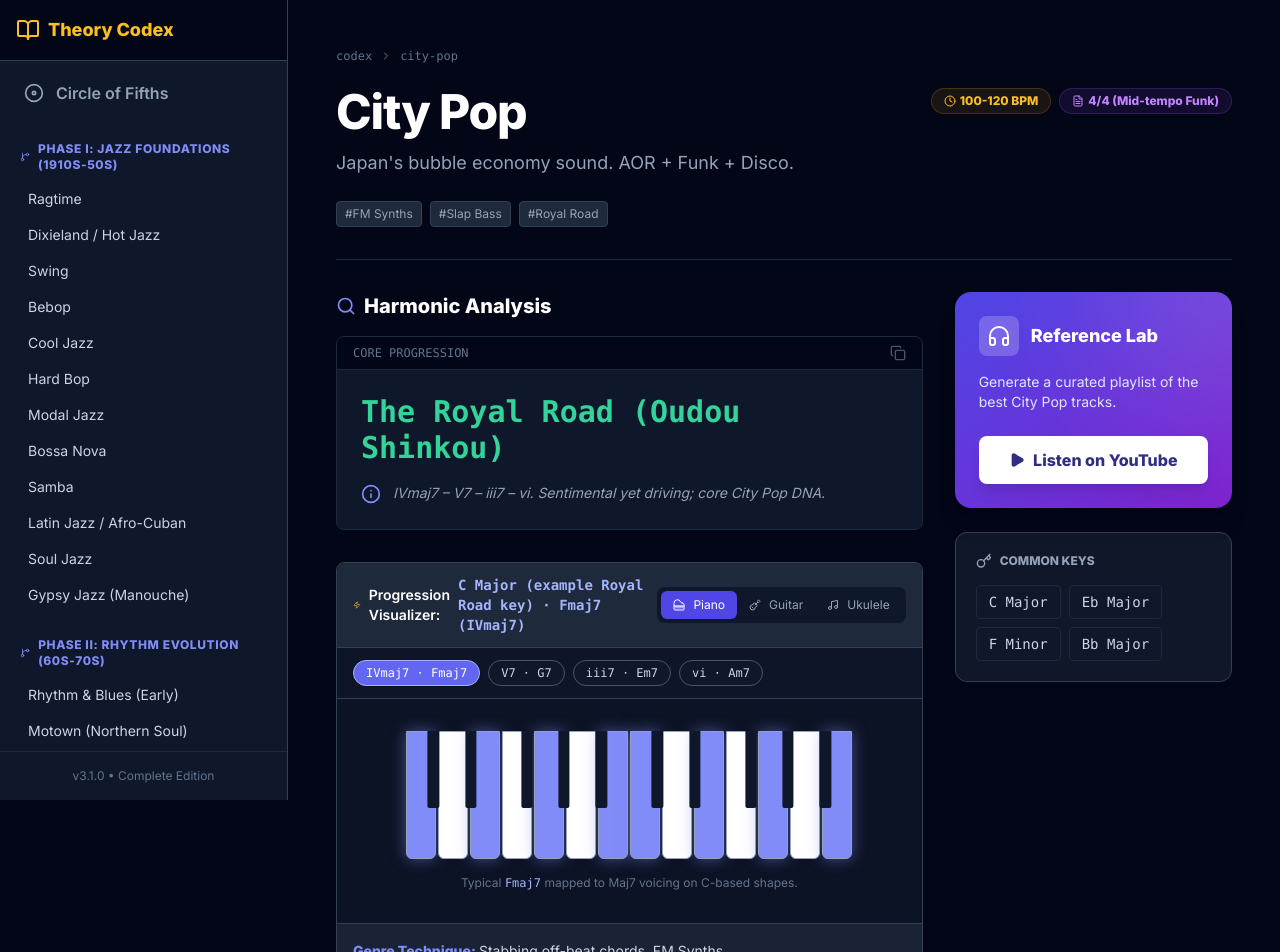
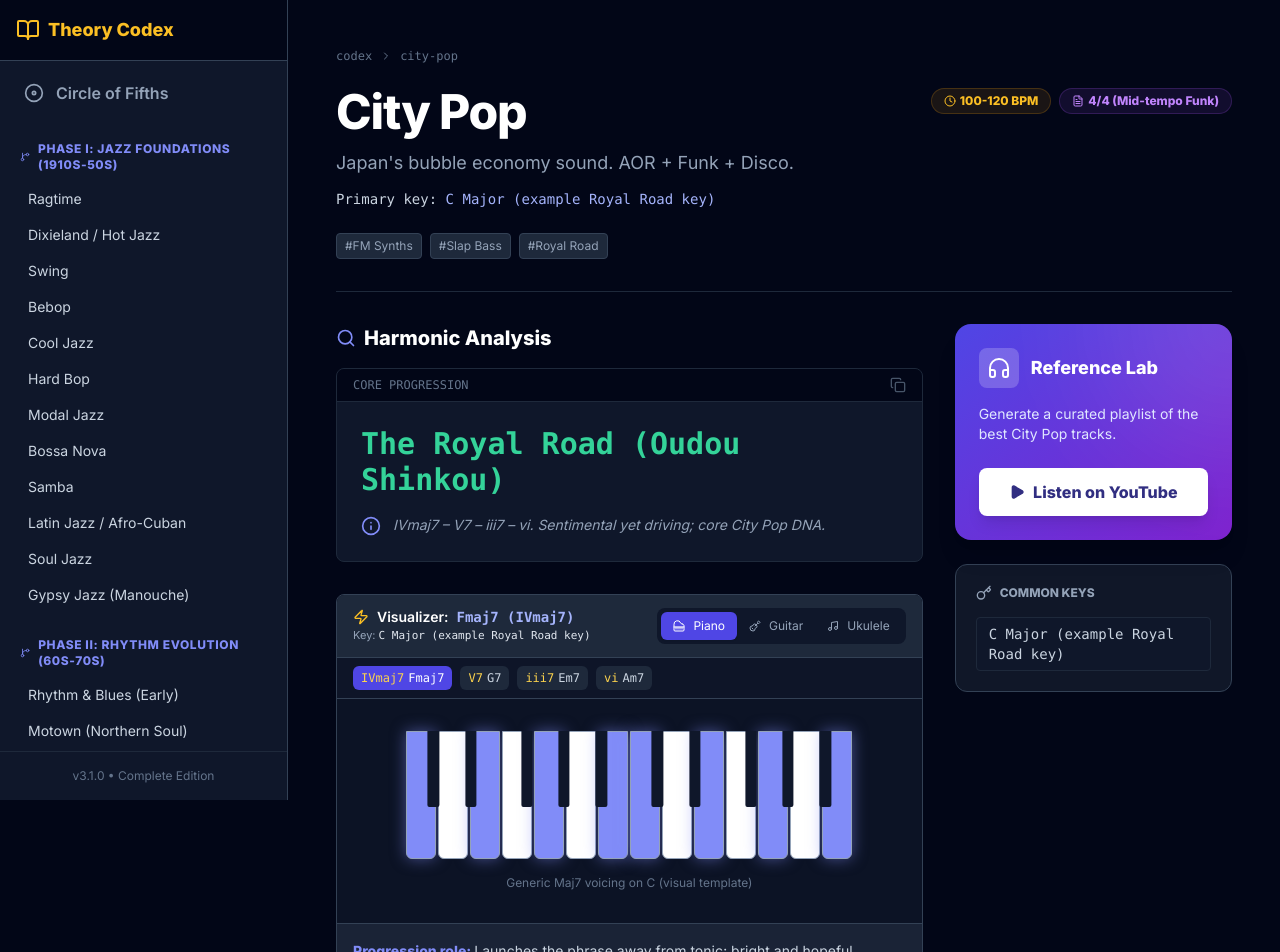
Before and after one commit to melovagabond/Music_Theory_Codex, a React (Vite) app: page / in a window 1280 px wide. Shown: the top 952 px of the page. Built offline with nearby package versions, Linux system fonts and the light colour scheme.

Commit message:
updated visual handling of chord progressions

```diff
--- a/src/App.tsx
+++ b/src/App.tsx
@@ -23,30 +23,35 @@ const chordShapes: Record<string, { piano: number[], guitar: number[], uke: numb
 };
 
 interface ProgressionChord {
-  degree: string;       // "I", "VI7", "ii7", "bII7"
-  symbol: string;       // "C", "A7", "Dm7", "Db7"
-  shape: keyof typeof chordShapes; // "Maj7" | "min7" | "Dom7" | ...
-  note?: string;        // optional short explanation
+  degree: string;   // e.g. "I", "ii7", "IVmaj7"
+  symbol: string;   // e.g. "Cmaj7"
+  shape: string;    // e.g. "Maj7", "min7", "Dom7" (maps to chordShapes)
+  note: string;     // human description of what it does
 }
+
 interface Genre {
   id: string;
   name: string;
   bpm: string;
   timing: string;
   description: string;
-  progression: string;         // keeps your pretty text version
-  progressionNote: string;     // long-form explanation
-  progressionChords: ProgressionChord[];  // NEW
-  key: string;                 // e.g. "C Major"
+
+  // NEW (but optional so older entries don't break):
+  key?: string;                      // e.g. "C Major", "F Minor"
+  progression: string;               // your existing string, e.g. "ii7 – V7 – Imaj7"
+  progressionNote: string;
+  progressionChords?: ProgressionChord[];
+
   instruments: {
     piano: string;
     guitar: string;
     ukulele: string;
     [key: string]: string;
   };
-  visual_chord: string;        // you can leave this for a default
+  visual_chord: string;              // keeps working as a fallback
   key_traits: string[];
 }
+
 
 interface Phase {
   id: string;
@@ -1402,32 +1407,54 @@ const Sidebar = ({ activeView, setActiveView, activeGenre, setActiveGenre, mobil
 
 const InstrumentVisualizer = ({ genre }: { genre: Genre }) => {
   const [activeTab, setActiveTab] = useState<'piano' | 'guitar' | 'uke'>('piano');
-  const [activeChordIndex, setActiveChordIndex] = useState(0);
-
-  const fallbackShape = "Maj7" as keyof typeof chordShapes;
-  const progression = genre.progressionChords && genre.progressionChords.length > 0
-    ? genre.progressionChords
-    : [{ degree: "—", symbol: "N/A", shape: genre.visual_chord as keyof typeof chordShapes }];
-
-  const current = progression[activeChordIndex] || progression[0];
-  const chordData = chordShapes[current.shape] || chordShapes[fallbackShape];
+
+  // Use detailed progression if available, otherwise a simple fallback
+  const steps: ProgressionChord[] =
+    genre.progressionChords && genre.progressionChords.length > 0
+      ? genre.progressionChords
+      : [
+          {
+            degree: 'I',
+            symbol: genre.visual_chord || 'Cmaj7',
+            shape: genre.visual_chord || 'Maj7',
+            note: 'Generic reference voicing for this style.',
+          },
+        ];
+
+  const [activeStepIndex, setActiveStepIndex] = useState(0);
+  const currentStep = steps[activeStepIndex];
+
+  // Map chord "shape" (Maj7, min7, Dom7, etc.) to an instrument-agnostic voicing
+  const chordData =
+    chordShapes[currentStep.shape] ||
+    chordShapes[genre.visual_chord] ||
+    chordShapes['Maj7'];
 
   const tabs = [
-    { id: 'piano', label: 'Piano', icon: Piano },
-    { id: 'guitar', label: 'Guitar', icon: Guitar },
-    { id: 'uke', label: 'Ukulele', icon: Music },
-  ] as const;
+    { id: 'piano' as const, label: 'Piano', icon: Piano },
+    { id: 'guitar' as const, label: 'Guitar', icon: Guitar },
+    { id: 'uke' as const, label: 'Ukulele', icon: Music },
+  ];
 
   return (
     <div className="mt-6 border border-slate-700 rounded-lg overflow-hidden bg-slate-800/30">
+      {/* Header */}
       <div className="bg-slate-800 px-4 py-3 flex items-center justify-between border-b border-slate-700">
-        <h3 className="text-sm font-semibold text-white flex items-center gap-2">
-          <Zap className="h-4 w-4 text-amber-400" />
-          Progression Visualizer:
-          <span className="font-mono text-indigo-300">
-            {genre.key} · {current.symbol} ({current.degree})
-          </span>
-        </h3>
+        <div className="flex flex-col">
+          <h3 className="text-sm font-semibold text-white flex items-center gap-2">
+            <Zap className="h-4 w-4 text-amber-400" />
+            Visualizer:
+            <span className="font-mono text-indigo-300">
+              {currentStep.symbol} ({currentStep.degree})
+            </span>
+          </h3>
+          {genre.key && (
+            <span className="text-[11px] text-slate-400">
+              Key: <span className="font-mono text-slate-200">{genre.key}</span>
+            </span>
+          )}
+        </div>
+
         <div className="flex bg-slate-900 rounded-lg p-1">
           {tabs.map((tab) => {
             const Icon = tab.icon;
@@ -1449,31 +1476,31 @@ const InstrumentVisualizer = ({ genre }: { genre: Genre }) => {
         </div>
       </div>
 
-      {/* progression pills */}
-      <div className="bg-slate-900/80 px-4 py-3 border-b border-slate-700 flex flex-wrap gap-2">
-        {progression.map((ch, idx) => (
+      {/* Progression step selector */}
+      <div className="bg-slate-900/80 border-b border-slate-700 px-4 py-2 flex gap-2 overflow-x-auto custom-scrollbar">
+        {steps.map((step, idx) => (
           <button
-            key={`${ch.symbol}-${idx}`}
-            onClick={() => setActiveChordIndex(idx)}
-            className={`px-3 py-1 rounded-full text-xs font-mono border transition-all ${
-              idx === activeChordIndex
-                ? 'bg-indigo-500 text-white border-indigo-300 shadow'
-                : 'bg-slate-900 text-slate-300 border-slate-600 hover:border-indigo-400'
+            key={idx}
+            onClick={() => setActiveStepIndex(idx)}
+            className={`px-2 py-1 rounded-md text-xs font-mono flex items-center gap-1 whitespace-nowrap transition-all ${
+              idx === activeStepIndex
+                ? 'bg-indigo-600 text-white'
+                : 'bg-slate-800 text-slate-300 hover:bg-slate-700'
             }`}
           >
-            {ch.degree} · {ch.symbol}
+            <span className="text-amber-300">{step.degree}</span>
+            <span>{step.symbol}</span>
           </button>
         ))}
       </div>
 
-      {/* instrument diagrams */}
+      {/* Visual */}
       <div className="p-8 flex justify-center items-center min-h-[200px] bg-slate-900/50">
         {activeTab === 'piano' && (
           <div className="w-full">
             <PianoKeys highlightIndices={chordData.piano} />
             <p className="text-center text-xs text-slate-500 mt-4">
-              Typical <span className="font-mono text-indigo-300">{current.symbol}</span>{' '}
-              mapped to {current.shape} voicing on C-based shapes.
+              Generic {currentStep.shape} voicing on C (visual template)
             </p>
           </div>
         )}
@@ -1481,7 +1508,7 @@ const InstrumentVisualizer = ({ genre }: { genre: Genre }) => {
           <div className="w-full">
             <TabFretboard strings={chordData.guitar} />
             <p className="text-center text-xs text-slate-500 mt-4">
-              Grip template for <span className="font-mono text-indigo-300">{current.shape}</span>.
+              Guitar shape for {currentStep.shape} (standard tuning)
             </p>
           </div>
         )}
@@ -1489,93 +1516,217 @@ const InstrumentVisualizer = ({ genre }: { genre: Genre }) => {
           <div className="w-full">
             <TabFretboard strings={chordData.uke} />
             <p className="text-center text-xs text-slate-500 mt-4">
-              Re-entrant voicing for{' '}
-              <span className="font-mono text-indigo-300">{current.shape}</span> on Ukulele.
+              Ukulele shape for {currentStep.shape} (G C E A)
             </p>
           </div>
         )}
       </div>
 
-      {/* technique blurb */}
+      {/* Technique description */}
       <div className="bg-slate-800/80 p-4 border-t border-slate-700">
+        <p className="text-slate-300 text-sm leading-relaxed mb-2">
+          <span className="text-indigo-400 font-bold">Progression role: </span>
+          {currentStep.note}
+        </p>
         <p className="text-slate-300 text-sm leading-relaxed">
-          <span className="text-indigo-400 font-bold">Genre Technique: </span>
-          {genre.instruments[
-            activeTab === 'uke' ? 'ukulele' : activeTab
-          ]}
+          <span className="text-indigo-400 font-bold">Instrument tip: </span>
+          {
+            genre.instruments[
+              activeTab === 'uke'
+                ? 'ukulele'
+                : activeTab
+            ]
+          }
         </p>
-        {current.note && (
-          <p className="mt-2 text-xs text-slate-500 italic">
-            Chord note: {current.note}
-          </p>
-        )}
       </div>
     </div>
   );
 };
 
 export default function MusicCodexApp() {
-  const [activeView, setActiveView] = useState('genre');
-  const [activeGenre, setActiveGenre] = useState(phases[3].genres[2]); // Default to City Pop
+  const [activeView, setActiveView] = useState<'genre' | 'circle'>('genre');
+  const [activeGenre, setActiveGenre] = useState<Genre>(phases[3].genres[2]); // Default to City Pop
   const [mobileMenuOpen, setMobileMenuOpen] = useState(false);
 
   return (
     <div className="min-h-screen bg-slate-950 text-slate-200 font-sans selection:bg-indigo-500/30">
-      <Sidebar activeView={activeView} setActiveView={setActiveView} activeGenre={activeGenre} setActiveGenre={setActiveGenre} mobileMenuOpen={mobileMenuOpen} setMobileMenuOpen={setMobileMenuOpen} />
+      <Sidebar
+        activeView={activeView}
+        setActiveView={setActiveView}
+        activeGenre={activeGenre}
+        setActiveGenre={setActiveGenre}
+        mobileMenuOpen={mobileMenuOpen}
+        setMobileMenuOpen={setMobileMenuOpen}
+      />
+
+      {/* Mobile top bar */}
       <div className="md:hidden fixed top-0 w-full bg-slate-900/95 backdrop-blur border-b border-slate-700 p-4 flex justify-between items-center z-30">
-        <div className="flex items-center gap-2 text-amber-400 font-bold"><BookOpen className="h-5 w-5" /><span>Codex</span></div>
-        <button onClick={() => setMobileMenuOpen(true)} className="text-white p-1 hover:bg-slate-800 rounded"><Menu className="h-6 w-6" /></button>
+        <div className="flex items-center gap-2 text-amber-400 font-bold">
+          <BookOpen className="h-5 w-5" />
+          <span>Codex</span>
+        </div>
+        <button
+          onClick={() => setMobileMenuOpen(true)}
+          className="text-white p-1 hover:bg-slate-800 rounded"
+        >
+          <Menu className="h-6 w-6" />
+        </button>
       </div>
+
       <main className="md:ml-72 min-h-screen transition-all duration-500">
         {activeView === 'circle' ? (
-          <div className="p-6 md:p-12 pt-24 md:pt-12 flex flex-col justify-center min-h-screen"><CircleOfFifthsTool /></div>
+          <div className="p-6 md:p-12 pt-24 md:pt-12 flex flex-col justify-center min-h-screen">
+            <CircleOfFifthsTool />
+          </div>
         ) : (
           <div className="p-6 md:p-12 pt-24 md:pt-12 max-w-5xl mx-auto">
-            <div className="flex items-center gap-2 text-xs font-mono text-slate-500 mb-6"><span>codex</span><ChevronRight className="h-3 w-3" /><span>{activeGenre.id}</span></div>
+            {/* Breadcrumb */}
+            <div className="flex items-center gap-2 text-xs font-mono text-slate-500 mb-6">
+              <span>codex</span>
+              <ChevronRight className="h-3 w-3" />
+              <span>{activeGenre.id}</span>
+            </div>
+
+            {/* Header */}
             <header className="mb-8 border-b border-slate-800 pb-8">
               <div className="flex flex-col md:flex-row md:items-start justify-between gap-4">
                 <div>
-                  <h1 className="text-4xl md:text-5xl font-black text-white mb-3 tracking-tight leading-tight">{activeGenre.name}</h1>
-                  <p className="text-lg text-slate-400 max-w-2xl leading-relaxed">{activeGenre.description}</p>
+                  <h1 className="text-4xl md:text-5xl font-black text-white mb-3 tracking-tight leading-tight">
+                    {activeGenre.name}
+                  </h1>
+                  <p className="text-lg text-slate-400 max-w-2xl leading-relaxed">
+                    {activeGenre.description}
+                  </p>
+
+                  {activeGenre.key && (
+                    <p className="mt-3 text-sm font-mono text-slate-300">
+                      Primary key:{' '}
+                      <span className="text-indigo-300">
+                        {activeGenre.key}
+                      </span>
+                    </p>
+                  )}
                 </div>
+
                 <div className="flex flex-wrap gap-2 md:justify-end">
-                   <span className="px-3 py-1 bg-amber-500/10 border border-amber-500/20 rounded-full text-xs font-bold text-amber-400 flex items-center gap-1"><Clock className="h-3 w-3" /> {activeGenre.bpm} BPM</span>
-                   <span className="px-3 py-1 bg-purple-500/10 border border-purple-500/20 rounded-full text-xs font-bold text-purple-400 flex items-center gap-1"><FileText className="h-3 w-3" /> {activeGenre.timing}</span>
+                  <span className="px-3 py-1 bg-amber-500/10 border border-amber-500/20 rounded-full text-xs font-bold text-amber-400 flex items-center gap-1">
+                    <Clock className="h-3 w-3" />
+                    {activeGenre.bpm} BPM
+                  </span>
+                  <span className="px-3 py-1 bg-purple-500/10 border border-purple-500/20 rounded-full text-xs font-bold text-purple-400 flex items-center gap-1">
+                    <FileText className="h-3 w-3" />
+                    {activeGenre.timing}
+                  </span>
                 </div>
               </div>
+
               <div className="flex flex-wrap gap-2 mt-6">
-                {activeGenre.key_traits.map((trait, idx) => <span key={idx} className="px-2 py-1 bg-slate-800 border border-slate-700 rounded text-xs font-medium text-slate-400 hover:text-white transition-colors cursor-default">#{trait}</span>)}
+                {activeGenre.key_traits.map((trait, idx) => (
+                  <span
+                    key={idx}
+                    className="px-2 py-1 bg-slate-800 border border-slate-700 rounded text-xs font-medium text-slate-400 hover:text-white transition-colors cursor-default"
+                  >
+                    #{trait}
+                  </span>
+                ))}
               </div>
             </header>
+
+            {/* Main layout */}
             <div className="grid grid-cols-1 lg:grid-cols-3 gap-8">
+              {/* Left: theory + visualizer */}
               <div className="lg:col-span-2 space-y-8">
+                {/* Harmonic Analysis */}
                 <section>
-                  <h2 className="text-xl font-bold text-white mb-4 flex items-center gap-2"><Search className="h-5 w-5 text-indigo-400" /> Harmonic Analysis</h2>
+                  <h2 className="text-xl font-bold text-white mb-4 flex items-center gap-2">
+                    <Search className="h-5 w-5 text-indigo-400" />
+                    Harmonic Analysis
+                  </h2>
                   <div className="bg-slate-900 rounded-lg border border-slate-800 overflow-hidden">
                     <div className="bg-slate-950 px-4 py-2 border-b border-slate-800 flex justify-between items-center">
-                      <span className="text-xs font-mono text-slate-500 uppercase">Core Progression</span>
-                      <Copy className="h-4 w-4 text-slate-600 cursor-pointer hover:text-white transition-colors" onClick={() => navigator.clipboard.writeText(activeGenre.progression)} />
+                      <span className="text-xs font-mono text-slate-500 uppercase">
+                        Core Progression
+                      </span>
+                      <Copy
+                        className="h-4 w-4 text-slate-600 cursor-pointer hover:text-white transition-colors"
+                        onClick={() =>
+                          navigator.clipboard.writeText(
+                            activeGenre.progression
+                          )
+                        }
+                      />
                     </div>
                     <div className="p-6">
-                      <code className="text-2xl md:text-3xl text-emerald-400 font-mono block mb-4 font-bold">{activeGenre.progression}</code>
-                      <div className="flex gap-3 items-start"><Info className="h-5 w-5 text-indigo-400 shrink-0 mt-0.5" /><p className="text-slate-400 text-sm italic leading-relaxed">{activeGenre.progressionNote}</p></div>
+                      <code className="text-2xl md:text-3xl text-emerald-400 font-mono block mb-4 font-bold">
+                        {activeGenre.progression}
+                      </code>
+                      <div className="flex gap-3 items-start">
+                        <Info className="h-5 w-5 text-indigo-400 shrink-0 mt-0.5" />
+                        <p className="text-slate-400 text-sm italic leading-relaxed">
+                          {activeGenre.progressionNote}
+                        </p>
+                      </div>
                     </div>
                   </div>
                 </section>
+
+                {/* Instrument Visualizer (progression-aware) */}
                 <InstrumentVisualizer genre={activeGenre} />
               </div>
+
+              {/* Right: Reference lab + keys */}
               <div className="space-y-6">
+                {/* Reference Lab */}
                 <div className="bg-gradient-to-br from-indigo-600 to-purple-700 rounded-2xl p-6 shadow-xl text-white relative overflow-hidden group">
                   <div className="absolute top-0 right-0 p-32 bg-white/10 rounded-full blur-3xl -translate-y-1/2 translate-x-1/2 pointer-events-none"></div>
                   <div className="relative z-10">
-                    <div className="flex items-center gap-3 mb-4"><div className="bg-white/20 p-2 rounded-lg"><Headphones className="h-6 w-6" /></div><span className="font-bold text-lg">Reference Lab</span></div>
-                    <p className="text-indigo-100 text-sm mb-6">Generate a curated playlist of the best {activeGenre.name} tracks.</p>
-                    <a href={`https://www.youtube.com/results?search_query=best+${activeGenre.name.replace(/ /g, '+')}+mix`} target="_blank" rel="noopener noreferrer" className="w-full bg-white text-indigo-900 py-3 rounded-lg font-bold flex items-center justify-center gap-2 hover:bg-indigo-50 transition-colors shadow-lg"><Play className="h-4 w-4 fill-current" /> Listen on YouTube</a>
+                    <div className="flex items-center gap-3 mb-4">
+                      <div className="bg-white/20 p-2 rounded-lg">
+                        <Headphones className="h-6 w-6" />
+                      </div>
+                      <span className="font-bold text-lg">Reference Lab</span>
+                    </div>
+                    <p className="text-indigo-100 text-sm mb-6">
+                      Generate a curated playlist of the best {activeGenre.name}{' '}
+                      tracks.
+                    </p>
+                    <a
+                      href={`https://www.youtube.com/results?search_query=best+${activeGenre.name.replace(
+                        / /g,
+                        '+'
+                      )}+mix`}
+                      target="_blank"
+                      rel="noopener noreferrer"
+                      className="w-full bg-white text-indigo-900 py-3 rounded-lg font-bold flex items-center justify-center gap-2 hover:bg-indigo-50 transition-colors shadow-lg"
+                    >
+                      <Play className="h-4 w-4 fill-current" />
+                      Listen on YouTube
+                    </a>
                   </div>
                 </div>
+
+                {/* Common Keys */}
                 <div className="bg-slate-800/50 border border-slate-700 rounded-xl p-5">
-                  <h3 className="text-slate-400 text-xs font-bold uppercase mb-4 flex items-center gap-2"><Key className="h-4 w-4" /> Common Keys</h3>
-                  <div className="flex flex-wrap gap-2">{["C Major", "Eb Major", "F Minor", "Bb Major"].map(k => <span key={k} className="bg-slate-900 text-slate-300 px-3 py-1.5 rounded text-sm font-mono border border-slate-800">{k}</span>)}</div>
+                  <h3 className="text-slate-400 text-xs font-bold uppercase mb-4 flex items-center gap-2">
+                    <Key className="h-4 w-4" />
+                    Common Keys
+                  </h3>
+                  <div className="flex flex-wrap gap-2">
+                    {[
+                      activeGenre.key ?? 'Varies by artist',
+                      // you can add more genre-specific keys later:
+                      // ...activeGenre.commonKeys ?? []
+                    ]
+                      .filter(Boolean)
+                      .map((k) => (
+                        <span
+                          key={k}
+                          className="bg-slate-900 text-slate-300 px-3 py-1.5 rounded text-sm font-mono border border-slate-800"
+                        >
+                          {k}
+                        </span>
+                      ))}
+                  </div>
                 </div>
               </div>
             </div>
```
